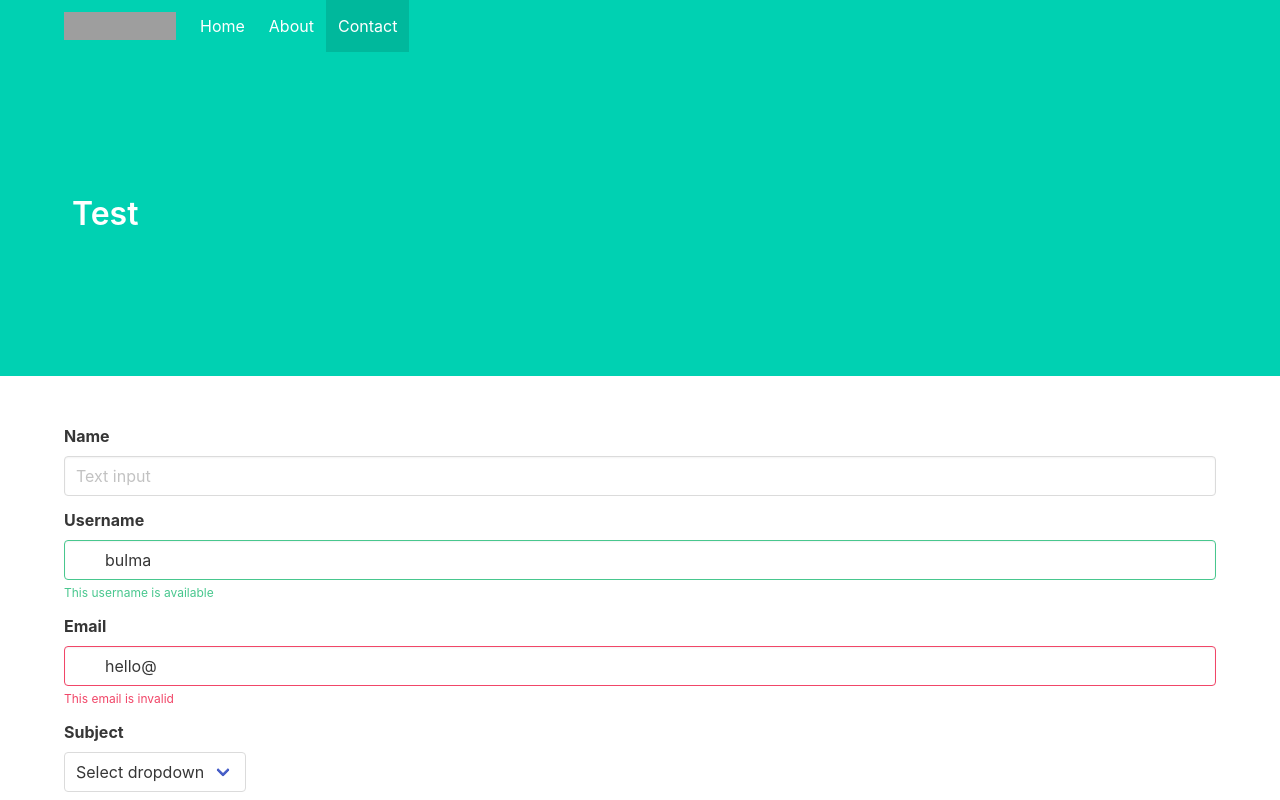
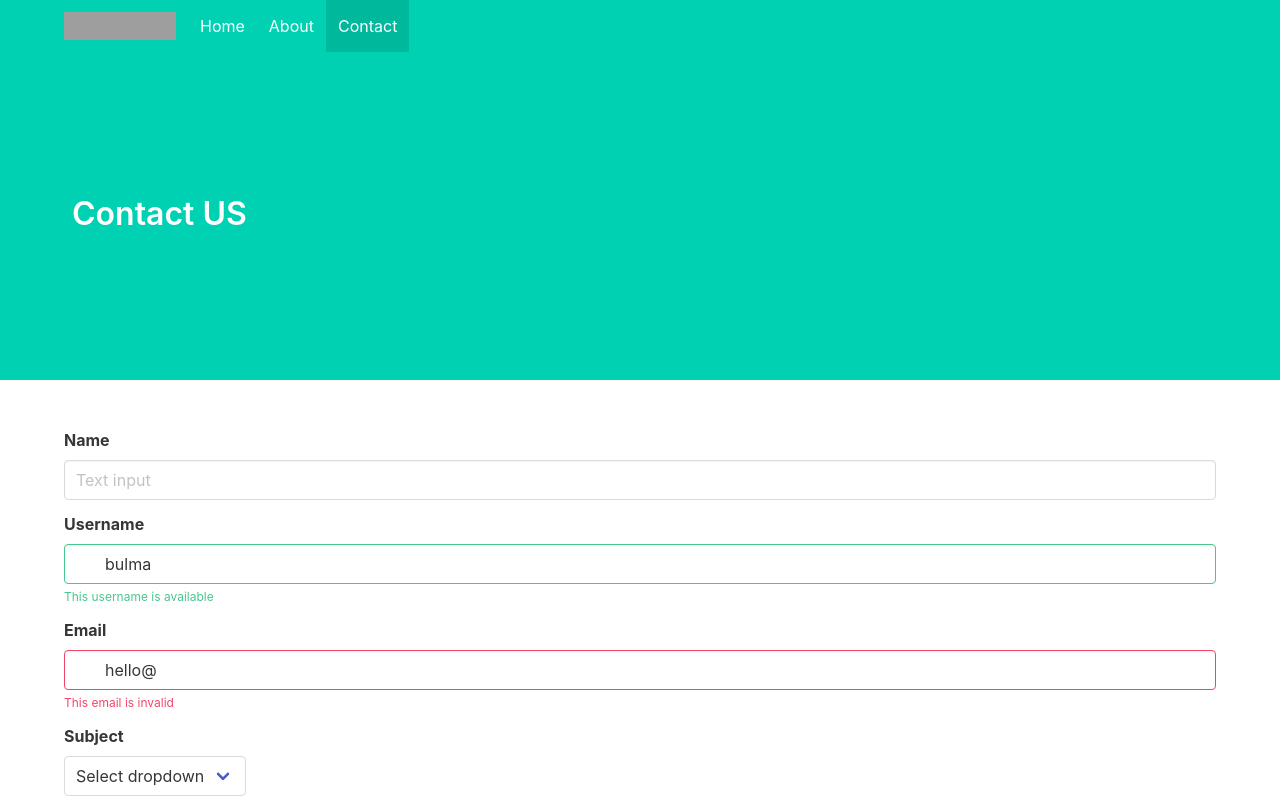
Before and after one commit to RoduanKD/simple-store-example, a Vue app: page /contact in a window 1280 px wide. Shown: the top 800 px of the page. Built offline with nearby package versions, Linux system fonts and the light colour scheme; grey boxes are pictures that could not be loaded.

Commit message:
make app hero accept title and description

```diff
--- a/src/components/AppHero.vue
+++ b/src/components/AppHero.vue
@@ -1,7 +1,20 @@
 <template>
   <section class="hero is-primary is-medium">
       <div class="hero-body">
-        <div class="title">Test</div>
+        <div class="title">{{ title }}</div>
+        <div class="subtitle">{{ description }}</div>
       </div>
     </section>
 </template>
+
+<script>
+export default {
+  props: {
+    title: {
+      type: String,
+      default: 'Online Store'
+    },
+    description: {}
+  }
+}
+</script>
--- a/src/views/AboutView.vue
+++ b/src/views/AboutView.vue
@@ -1,5 +1,6 @@
 <template>
   <div class="about">
+    <app-hero />
     <h1>This is an about page</h1>
     <products-section />
   </div>
@@ -7,10 +8,12 @@
 
 <script>
 import ProductsSection from '@/components/ProductsSection.vue'
+import AppHero from '@/components/AppHero.vue'
+
 export default {
   components: {
-    ProductsSection
-
+    ProductsSection,
+    AppHero
   }
 }
 </script>
--- a/src/views/ContactView.vue
+++ b/src/views/ContactView.vue
@@ -1,6 +1,6 @@
 <template>
   <div class="contact">
-    <app-hero></app-hero>
+    <app-hero title="Contact US" />
     <section class="section">
       <div class="container">
         <div class="field">
--- a/src/views/HomeView.vue
+++ b/src/views/HomeView.vue
@@ -1,6 +1,6 @@
 <template>
   <div class="home">
-    <app-hero title="Fathi" />
+    <app-hero title="Fathi" description="This is a test" />
     <products-section />
   </div>
 </template>
```
